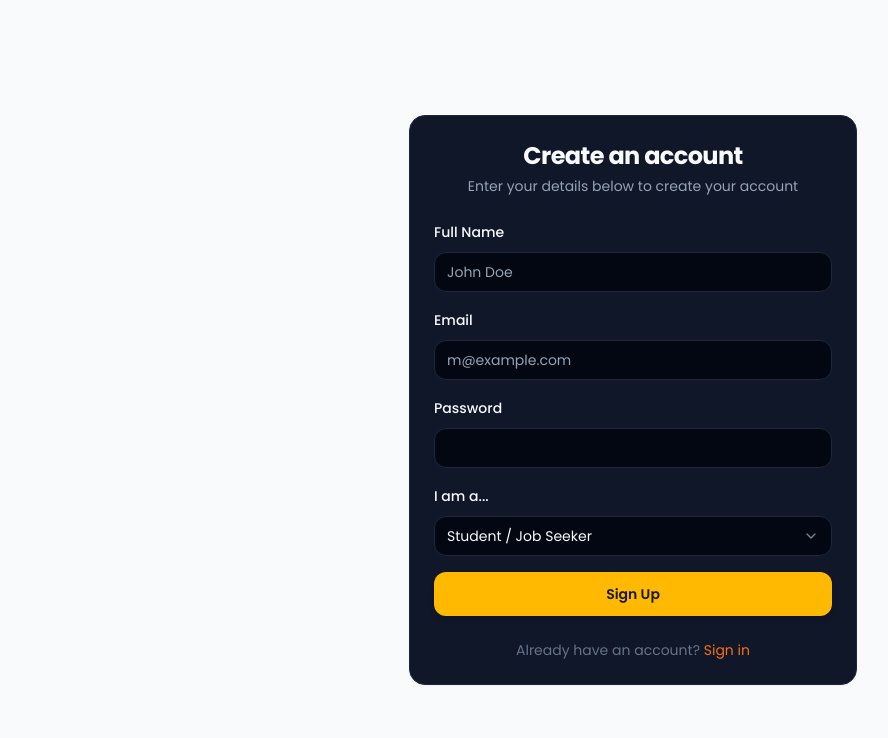
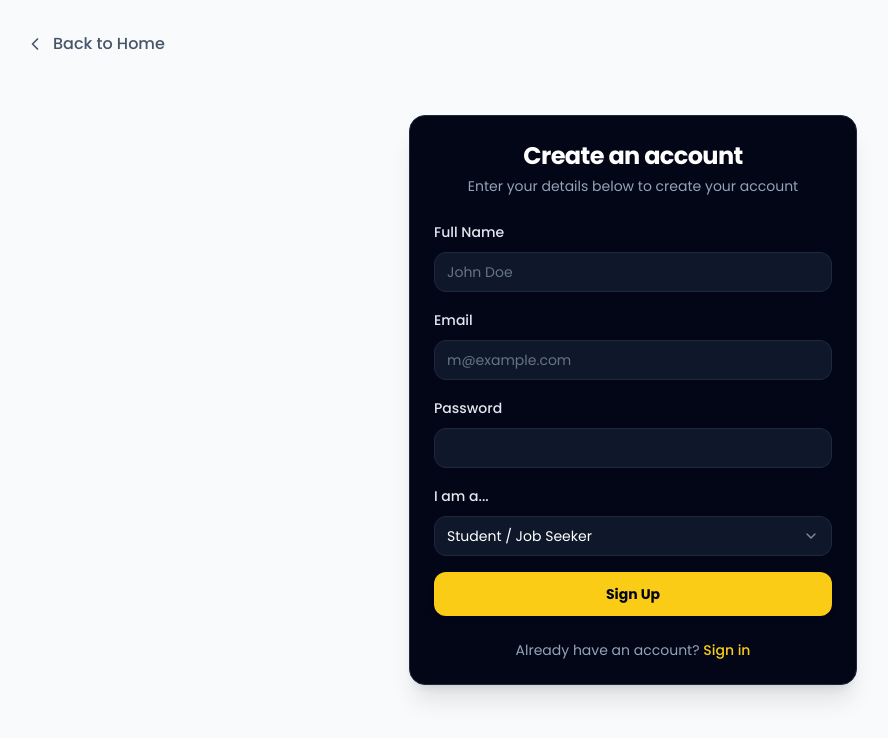
Before and after one commit to yuvasamrajyaofficial-prog/zekkers-app2, a Next.js app: page /signup in a window 1280 px wide. Shown: the top 738 px of the page, without its empty margins (7-895 px from the left). Built offline with nearby package versions, Linux system fonts and the light colour scheme; no server answers.

Commit message:
feat: redesign auth pages with dark theme and add back button

```diff
--- a/src/app/(auth)/layout.tsx
+++ b/src/app/(auth)/layout.tsx
@@ -6,7 +6,13 @@ export default function AuthLayout({
   children: React.ReactNode;
 }) {
   return (
-    <div className="min-h-screen flex items-center justify-center bg-slate-50 p-4">
+    <div className="min-h-screen flex items-center justify-center bg-slate-50 p-4 relative">
+      <div className="absolute top-8 left-8">
+        <a href="/" className="flex items-center gap-2 text-slate-600 hover:text-slate-900 transition-colors font-medium">
+          <svg xmlns="http://www.w3.org/2000/svg" width="20" height="20" viewBox="0 0 24 24" fill="none" stroke="currentColor" strokeWidth="2" strokeLinecap="round" strokeLinejoin="round"><path d="m15 18-6-6 6-6"/></svg>
+          Back to Home
+        </a>
+      </div>
       <div className="w-full max-w-md space-y-8">
         {children}
       </div>
--- a/src/app/(auth)/login/page.tsx
+++ b/src/app/(auth)/login/page.tsx
@@ -70,22 +70,22 @@ export default function LoginPage() {
   };
 
   return (
-    <Card>
+    <Card className="bg-slate-950 border-slate-800 text-white shadow-xl">
       <CardHeader className="space-y-1">
-        <CardTitle className="text-2xl font-bold text-center">Sign in</CardTitle>
-        <CardDescription className="text-center">
+        <CardTitle className="text-2xl font-bold text-center text-white">Sign in</CardTitle>
+        <CardDescription className="text-center text-slate-400">
           Enter your email and password to access your account
         </CardDescription>
       </CardHeader>
       <CardContent>
         <form onSubmit={handleLogin} className="space-y-4">
           {error && (
-            <Alert variant="destructive">
+            <Alert variant="destructive" className="bg-red-900/50 border-red-900 text-red-200">
               <AlertDescription>{error}</AlertDescription>
             </Alert>
           )}
           <div className="space-y-2">
-            <Label htmlFor="email">Email</Label>
+            <Label htmlFor="email" className="text-slate-200">Email</Label>
             <Input
               id="email"
               type="email"
@@ -93,33 +93,35 @@ export default function LoginPage() {
               value={email}
               onChange={(e) => setEmail(e.target.value)}
               required
+              className="bg-slate-900 border-slate-800 text-white placeholder:text-slate-500 focus-visible:ring-yellow-500"
             />
           </div>
           <div className="space-y-2">
-            <Label htmlFor="password">Password</Label>
+            <Label htmlFor="password" className="text-slate-200">Password</Label>
             <Input
               id="password"
               type="password"
               value={password}
               onChange={(e) => setPassword(e.target.value)}
               required
+              className="bg-slate-900 border-slate-800 text-white focus-visible:ring-yellow-500"
             />
           </div>
-          <Button type="submit" className="w-full" disabled={loading}>
+          <Button type="submit" className="w-full bg-yellow-400 hover:bg-yellow-500 text-slate-950 font-bold" disabled={loading}>
             {loading ? <Loader2 className="mr-2 h-4 w-4 animate-spin" /> : null}
             Sign In
           </Button>
         </form>
       </CardContent>
       <CardFooter className="flex flex-col gap-2">
-        <div className="text-sm text-center text-slate-500">
+        <div className="text-sm text-center text-slate-400">
           Don't have an account?{' '}
-          <Link href="/signup" className="text-primary hover:underline">
+          <Link href="/signup" className="text-yellow-400 hover:underline font-medium">
             Sign up
           </Link>
         </div>
         <div className="text-sm text-center">
-            <Link href="/forgot-password" className="text-slate-500 hover:text-slate-800">
+            <Link href="/forgot-password" className="text-slate-500 hover:text-slate-300 transition-colors">
                 Forgot password?
             </Link>
         </div>
--- a/src/app/(auth)/signup/page.tsx
+++ b/src/app/(auth)/signup/page.tsx
@@ -84,32 +84,33 @@ export default function SignupPage() {
   };
 
   return (
-    <Card>
+    <Card className="bg-slate-950 border-slate-800 text-white shadow-xl">
       <CardHeader className="space-y-1">
-        <CardTitle className="text-2xl font-bold text-center">Create an account</CardTitle>
-        <CardDescription className="text-center">
+        <CardTitle className="text-2xl font-bold text-center text-white">Create an account</CardTitle>
+        <CardDescription className="text-center text-slate-400">
           Enter your details below to create your account
         </CardDescription>
       </CardHeader>
       <CardContent>
         <form onSubmit={handleSignup} className="space-y-4">
           {error && (
-            <Alert variant="destructive">
+            <Alert variant="destructive" className="bg-red-900/50 border-red-900 text-red-200">
               <AlertDescription>{error}</AlertDescription>
             </Alert>
           )}
           <div className="space-y-2">
-            <Label htmlFor="name">Full Name</Label>
+            <Label htmlFor="name" className="text-slate-200">Full Name</Label>
             <Input
               id="name"
               placeholder="John Doe"
               value={name}
               onChange={(e) => setName(e.target.value)}
               required
+              className="bg-slate-900 border-slate-800 text-white placeholder:text-slate-500 focus-visible:ring-yellow-500"
             />
           </div>
           <div className="space-y-2">
-            <Label htmlFor="email">Email</Label>
+            <Label htmlFor="email" className="text-slate-200">Email</Label>
             <Input
               id="email"
               type="email"
@@ -117,10 +118,11 @@ export default function SignupPage() {
               value={email}
               onChange={(e) => setEmail(e.target.value)}
               required
+              className="bg-slate-900 border-slate-800 text-white placeholder:text-slate-500 focus-visible:ring-yellow-500"
             />
           </div>
           <div className="space-y-2">
-            <Label htmlFor="password">Password</Label>
+            <Label htmlFor="password" className="text-slate-200">Password</Label>
             <Input
               id="password"
               type="password"
@@ -128,35 +130,36 @@ export default function SignupPage() {
               onChange={(e) => setPassword(e.target.value)}
               required
               minLength={6}
+              className="bg-slate-900 border-slate-800 text-white focus-visible:ring-yellow-500"
             />
           </div>
           <div className="space-y-2">
-            <Label htmlFor="role">I am a...</Label>
+            <Label htmlFor="role" className="text-slate-200">I am a...</Label>
             <Select value={role} onValueChange={setRole}>
-              <SelectTrigger>
+              <SelectTrigger className="bg-slate-900 border-slate-800 text-white focus:ring-yellow-500">
                 <SelectValue placeholder="Select your role" />
               </SelectTrigger>
-              <SelectContent>
-                <SelectItem value="student">Student / Job Seeker</SelectItem>
-                <SelectItem value="employer">Employer</SelectItem>
-                <SelectItem value="college">College / University</SelectItem>
-                <SelectItem value="ngo">NGO / Non-Profit</SelectItem>
-                <SelectItem value="global_employer">Global Employer</SelectItem>
+              <SelectContent className="bg-slate-900 border-slate-800 text-white">
+                <SelectItem value="student" className="focus:bg-slate-800 focus:text-white">Student / Job Seeker</SelectItem>
+                <SelectItem value="employer" className="focus:bg-slate-800 focus:text-white">Employer</SelectItem>
+                <SelectItem value="college" className="focus:bg-slate-800 focus:text-white">College / University</SelectItem>
+                <SelectItem value="ngo" className="focus:bg-slate-800 focus:text-white">NGO / Non-Profit</SelectItem>
+                <SelectItem value="global_employer" className="focus:bg-slate-800 focus:text-white">Global Employer</SelectItem>
                 {/* Admin role is usually hidden or invite-only, but keeping for demo */}
-                <SelectItem value="admin">Administrator</SelectItem>
+                <SelectItem value="admin" className="focus:bg-slate-800 focus:text-white">Administrator</SelectItem>
               </SelectContent>
             </Select>
           </div>
-          <Button type="submit" className="w-full" disabled={loading}>
+          <Button type="submit" className="w-full bg-yellow-400 hover:bg-yellow-500 text-slate-950 font-bold" disabled={loading}>
             {loading ? <Loader2 className="mr-2 h-4 w-4 animate-spin" /> : null}
             Sign Up
           </Button>
         </form>
       </CardContent>
       <CardFooter>
-        <div className="text-sm text-center text-slate-500 w-full">
+        <div className="text-sm text-center text-slate-400 w-full">
           Already have an account?{' '}
-          <Link href="/login" className="text-primary hover:underline">
+          <Link href="/login" className="text-yellow-400 hover:underline font-medium">
             Sign in
           </Link>
         </div>
```
